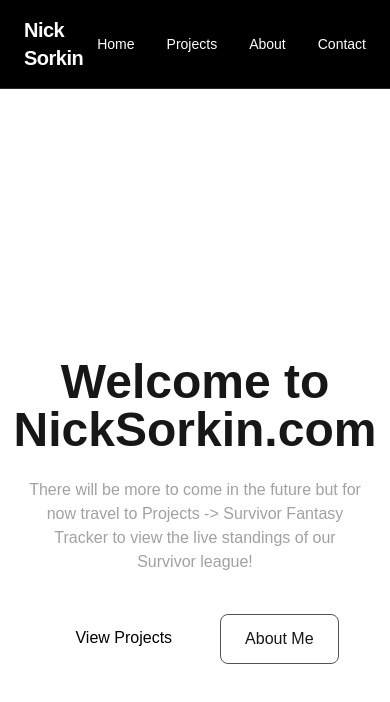
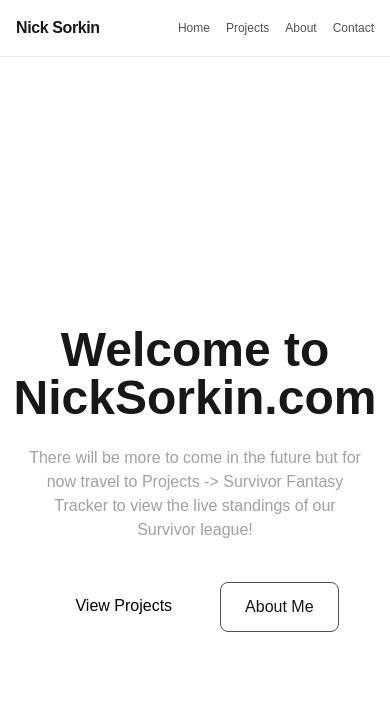
Before and after one commit to sorkinna/sorkin-portfolio, a Next.js app: page / in a window 390 px wide. Shown: the top 702 px of the page. Built offline with nearby package versions, Linux system fonts and the light colour scheme.

Commit message:
updated to make iphone friendly

```diff
--- a/app/projects/survivor-fantasy/page.tsx
+++ b/app/projects/survivor-fantasy/page.tsx
@@ -77,8 +77,8 @@ export default function SurvivorFantasy() {
   const sortedTeams = Object.entries(teamTotals).sort((a, b) => b[1] - a[1]);
 
   return (
-    <div className="min-h-screen px-6 py-20 max-w-6xl mx-auto bg-[#F7F3E9]">
-      <h1 className="text-5xl font-bold mb-12 text-[#3E2F1C] text-center">
+    <div className="min-h-screen px-4 sm:px-6 py-12 sm:py-20 max-w-6xl mx-auto bg-[#F7F3E9]">
+      <h1 className="text-3xl sm:text-5xl font-bold mb-8 sm:mb-12 text-[#3E2F1C] text-center">
         Survivor Fantasy League
       </h1>
 
@@ -94,8 +94,8 @@ export default function SurvivorFantasy() {
 
       {/* Admin Panel */}
       {isAdmin && (
-        <div className="mb-16 p-6 rounded-2xl bg-[#E3DCC3] shadow-lg max-w-2xl mx-auto">
-          <h2 className="text-2xl font-semibold mb-4 text-[#3E2F1C]">Add Scoring Event</h2>
+        <div className="mb-12 sm:mb-16 p-4 sm:p-6 rounded-2xl bg-[#E3DCC3] shadow-lg max-w-2xl mx-auto">
+          <h2 className="text-2xl sm:text-3xl font-bold mb-3 sm:mb-4 text-[#3E2F1C]">Add Scoring Event</h2>
 
           <div className="flex items-center gap-4 mb-4">
             <label className="font-medium text-[#3E2F1C]">Episode:</label>
@@ -168,10 +168,44 @@ export default function SurvivorFantasy() {
         </div>
       )}
 
+      {/* Recent Activity */}
       <section className="mb-10">
-        <h2 className="text-3xl font-bold mb-4 text-[#3E2F1C]">Team Rankings</h2>
+        <h2 className="text-2xl sm:text-3xl font-bold mb-3 sm:mb-4 text-[#3E2F1C]">Recent Activity</h2>
 
-        <div className="grid grid-cols-2 gap-6">
+        <div className="space-y-2 sm:space-y-3 max-w-2xl">
+          {pointEvents.slice(-8).reverse().map((event, idx) => {
+            const contestant = contestants.find((c) => c.id === event.contestant_id);
+            if (!contestant) return null;
+            const imgName = contestant.name.replace(/ /g, "_");
+
+            return (
+              <div
+                key={idx}
+                className="flex justify-between bg-[#F7F3E9] p-3 rounded-lg shadow-sm border-l-4 border-[#F29E4C]"
+              >
+                <div className="flex items-center gap-3">
+                  <img
+                    src={`/images/contestants/${imgName}.png`}
+                    alt={contestant.name}
+                    className="w-12 h-16 sm:w-14 sm:h-20 object-contain rounded-lg bg-neutral-200"
+                  />
+                  <span className="font-medium text-[#3E2F1C] text-lg">
+                    {contestant.name} ({event.points > 0 ? "+" : ""}
+                    {event.points})
+                  </span>
+                </div>
+                <span className="text-[#3E2F1C]/80 italic text-sm">{event.reason || "No reason"}</span>
+              </div>
+            );
+          })}
+        </div>
+      </section>
+
+      {/*Team Ranking Section*/}
+      <section className="mb-10">
+        <h2 className="text-2xl sm:text-3xl font-bold mb-3 sm:mb-4 text-[#3E2F1C]">Team Rankings</h2>
+
+        <div className="grid grid-cols-1 md:grid-cols-2 gap-4 md:gap-6">
           {sortedTeams.map(([team, teamPoints]) => {
             const teamMembers = contestantsWithPoints
               .filter((c) => c.team === team)
@@ -180,7 +214,7 @@ export default function SurvivorFantasy() {
             return (
               <div
                 key={team}
-                className="p-6 rounded-2xl bg-[#E3DCC3] shadow-md border border-[#A4B494]"
+                className="p-4 sm:p-6 rounded-2xl bg-[#E3DCC3] shadow-md border border-[#A4B494]"
               >
                 {/* Team Header */}
                 <div className="flex justify-between mb-4">
@@ -195,14 +229,14 @@ export default function SurvivorFantasy() {
                     return (
                       <div
                         key={member.id}
-                        className="flex items-center justify-between bg-[#F7F3E9] rounded-lg p-3 shadow-sm"
+                        className="flex items-center justify-between bg-[#F7F3E9] rounded-lg p-2 sm:p-3 shadow-sm"
                       >
                         <div className="flex items-center gap-3">
                           {/* Rectangular image instead of cropped circle */}
                           <img
                             src={`/images/contestants/${imgName}.png`}
                             alt={member.name}
-                            className="w-12 h-16 object-contain rounded-lg bg-neutral-200"
+                            className="w-14 h-20 sm:w-16 sm:h-24 object-contain rounded-lg bg-neutral-200"
                           />
                           <span className="text-[#3E2F1C] text-lg font-medium">{member.name}</span>
                         </div>
@@ -217,39 +251,6 @@ export default function SurvivorFantasy() {
         </div>
       </section>
 
-      {/* Recent Activity */}
-      <section className="mb-10">
-        <h2 className="text-3xl font-bold mb-4 text-[#3E2F1C]">Recent Activity</h2>
-
-        <div className="space-y-3 max-w-2xl">
-          {pointEvents.slice(-8).reverse().map((event, idx) => {
-            const contestant = contestants.find((c) => c.id === event.contestant_id);
-            if (!contestant) return null;
-            const imgName = contestant.name.replace(/ /g, "_");
-
-            return (
-              <div
-                key={idx}
-                className="flex justify-between bg-[#F7F3E9] p-3 rounded-lg shadow-sm border-l-4 border-[#F29E4C]"
-              >
-                <div className="flex items-center gap-3">
-                  <img
-                    src={`/images/contestants/${imgName}.png`}
-                    alt={contestant.name}
-                    className="w-10 h-14 object-contain rounded-lg bg-neutral-200"
-                  />
-                  <span className="font-medium text-[#3E2F1C] text-lg">
-                    {contestant.name} ({event.points > 0 ? "+" : ""}
-                    {event.points})
-                  </span>
-                </div>
-                <span className="text-[#3E2F1C]/80 italic text-sm">{event.reason || "No reason"}</span>
-              </div>
-            );
-          })}
-        </div>
-      </section>
-
     </div>
   );
 }
--- a/components/Navbar.tsx
+++ b/components/Navbar.tsx
@@ -2,23 +2,29 @@ import Link from "next/link";
 
 export default function Navbar() {
   return (
-    <nav className="w-full border-b border-neutral-800 bg-black text-white">
-      <div className="max-w-6xl mx-auto px-6 py-4 flex justify-between items-center">
-        <Link href="/" className="text-xl font-semibold tracking-tight">
+    <nav className="w-full border-b border-neutral-200 bg-white">
+      <div className="max-w-6xl mx-auto px-4 sm:px-6 py-4 flex justify-between items-center">
+
+        {/* Brand */}
+        <Link
+          href="/"
+          className="text-base sm:text-lg font-semibold tracking-tight whitespace-nowrap"
+        >
           Nick Sorkin
         </Link>
 
-        <div className="flex gap-8 text-sm">
-          <Link href="/" className="hover:text-neutral-400 transition">
+        {/* Links */}
+        <div className="flex gap-4 sm:gap-8 text-xs sm:text-sm text-neutral-600">
+          <Link href="/" className="hover:text-black transition">
             Home
           </Link>
-          <Link href="/projects" className="hover:text-neutral-400 transition">
+          <Link href="/projects" className="hover:text-black transition">
             Projects
           </Link>
-          <Link href="/about" className="hover:text-neutral-400 transition">
+          <Link href="/about" className="hover:text-black transition">
             About
           </Link>
-          <Link href="/contact" className="hover:text-neutral-400 transition">
+          <Link href="/contact" className="hover:text-black transition">
             Contact
           </Link>
         </div>
--- a/package.json
+++ b/package.json
@@ -10,6 +10,7 @@
   },
   "dependencies": {
     "@supabase/supabase-js": "^2.97.0",
+    "framer-motion": "^12.34.3",
     "lucide-react": "^0.575.0",
     "next": "16.1.6",
     "react": "19.2.3",
```
Also changed, not shown: 1 other file (tests, documents, lock files or other folders).
